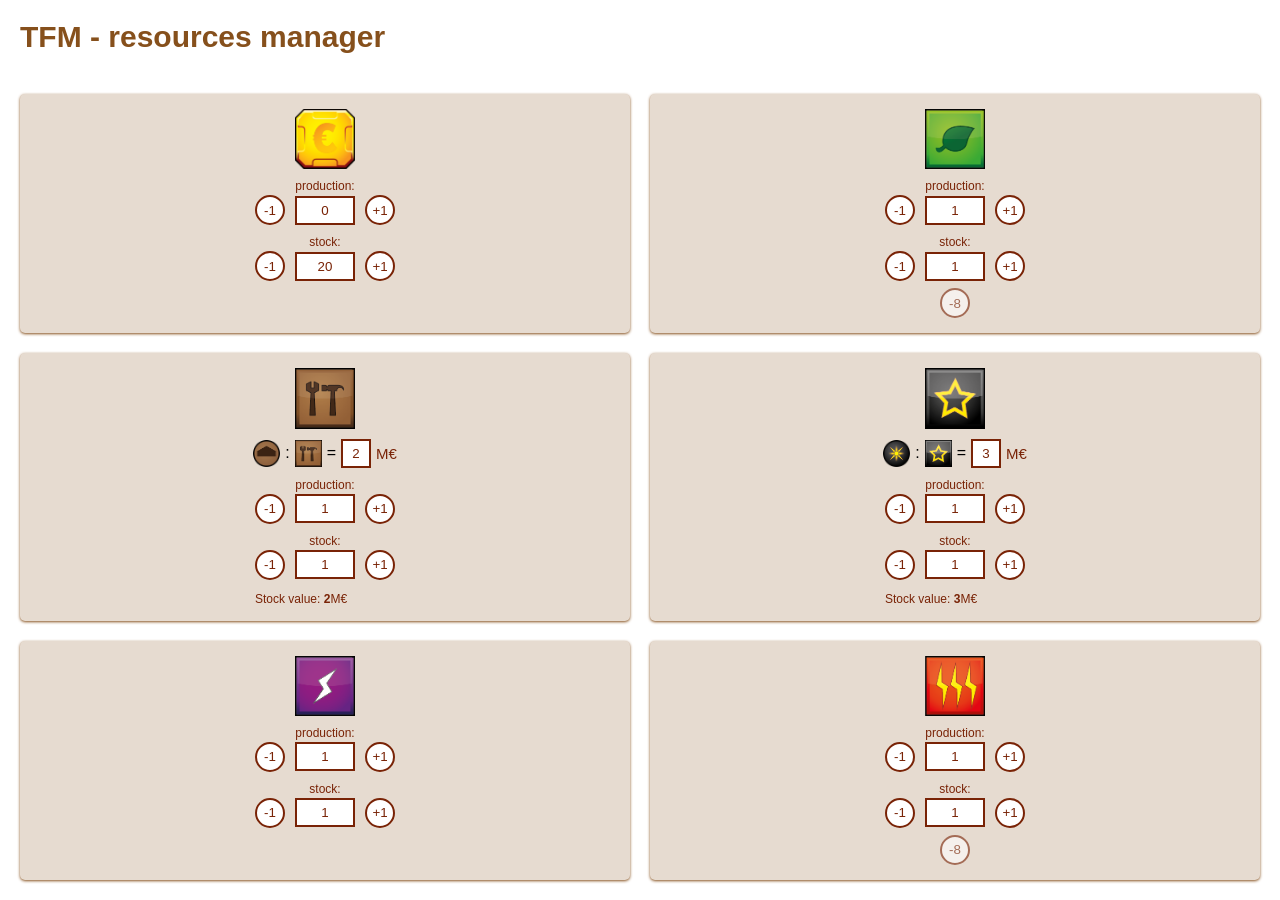
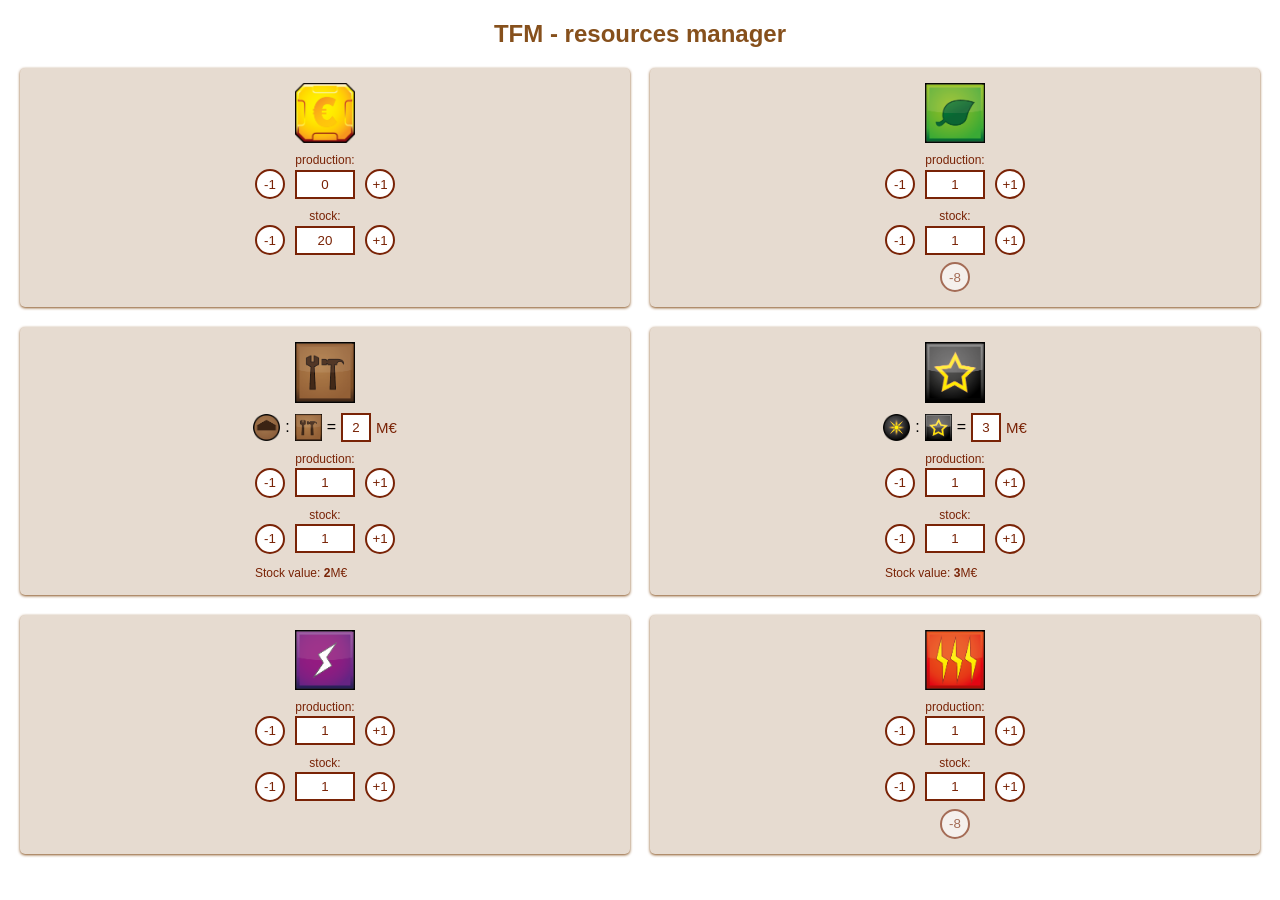
Before and after one commit to olachrzan/terrka, a React (Create React App) app: page / in a window 1280 px wide. After the commit the page ends 874 px from the top, so only its background shows below. Built offline with nearby package versions, Linux system fonts and the light colour scheme.

Commit message:
Change styles for header

```diff
--- a/src/app.module.scss
+++ b/src/app.module.scss
@@ -8,7 +8,8 @@
 
 .header {
   grid-column: 1 / 3;
-  margin-top: 0;
-  font-size: 30px;
+  margin: 0;
+  font-size: 24px;
   color: v.$midBrown;
+  text-align: center;
 }
```
